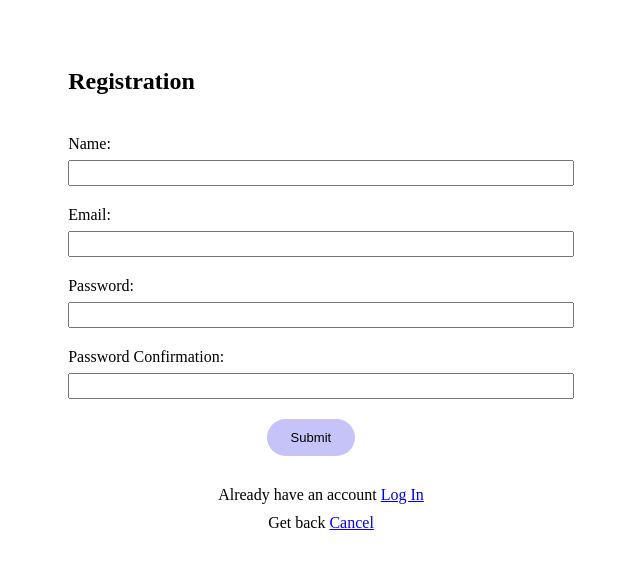
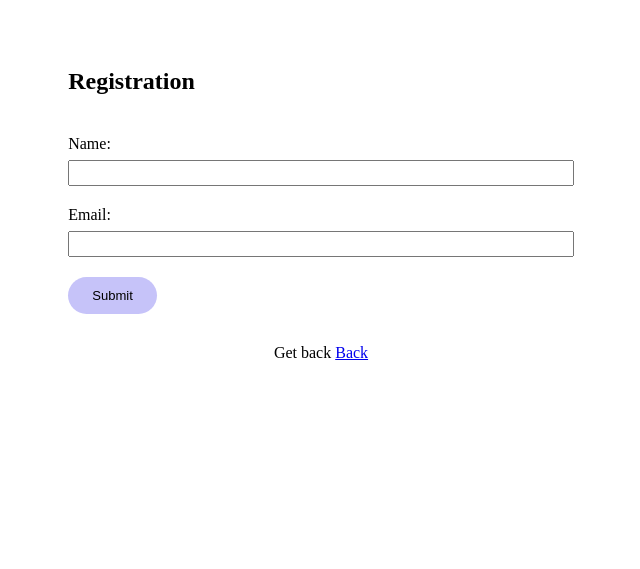
Before and after one commit to KatyaKuzmina/magecode-task, a Laravel app: page /register in a window 1280 px wide. Shown: the top 569 px of the page, without its empty margins (319-959 px from the left). Run offline with Laravel 9, Linux system fonts and the light colour scheme.

Commit message:
registretion updates

```diff
--- a/app/Http/Controllers/RegistrationController.php
+++ b/app/Http/Controllers/RegistrationController.php
@@ -37,15 +37,17 @@ class RegistrationController extends Controller
     {
         $this->validate(request(), [
             'name' => 'required',
-            'email' => 'required|email',
-            'password' => 'required|confirmed'
+            'email' => 'required|email|unique:users,email',
         ]);
 
-        $user = User::create(request(['name', 'email', 'password']));
+        $user = User::create(request(['name', 'email']));
 
         auth()->login($user);
 
-        return redirect()->to('http://magecode-task');
+        return back()->withErrors([
+                'message' => 'The registration was succesful'
+            ]);
+       // return redirect()->to('http://magecode-task');
     }
 
     /**
--- a/public/css/registrationForm.css
+++ b/public/css/registrationForm.css
@@ -43,7 +43,6 @@
     padding-bottom: 10px;
 }
 
-
 @media screen and (max-width: 600px) {
 
 .submitBtn {
--- a/resources/views/registration/create.blade.php
+++ b/resources/views/registration/create.blade.php
@@ -21,17 +21,6 @@
         <div class="form-group">
             <label for="email">Email:</label>
             <input type="email" class="form-control" id="email" name="email">
-        </div>
-
-        <div class="form-group">
-            <label for="password">Password:</label>
-            <input type="password" class="form-control" id="password" name="password">
-        </div>
-
-        <div class="form-group">
-            <label for="password_confirmation">Password Confirmation:</label>
-            <input type="password" class="form-control" id="password_confirmation" name="password_confirmation">
-        </div>
 
         <div class="form-button">
             <button style="cursor:pointer" type="submit" class="submitBtn">Submit</button>
@@ -39,13 +28,9 @@
     @include('partials.formerrors')
     </form>
         <div class="buttons">
-            <div class="login-button">
-                <label for="login">Already have an account </label>
-                <a class="nav-link" href="/login" id="login">Log In</a>
-            </div>
             <div class="cancel-button">
                 <label for="cancel">Get back </label>
-                <a class="nav-link" href="http://magecode-task" id="cancel">Cancel</a>
+                <a class="nav-link" href="http://magecode-task" id="cancel">Back</a>
             </div>
         </div>
 </body>
```
Also changed, not shown: app/Http/Controllers/SessionsController.php (+2 -8 lines), resources/views/sessions/create.blade.php (deleted, +0 -43 lines), database/migrations/2022_03_24_132833_create_users_table.php, database/migrations/2022_03_24_133000_create_password_resets_table.php (deleted).
